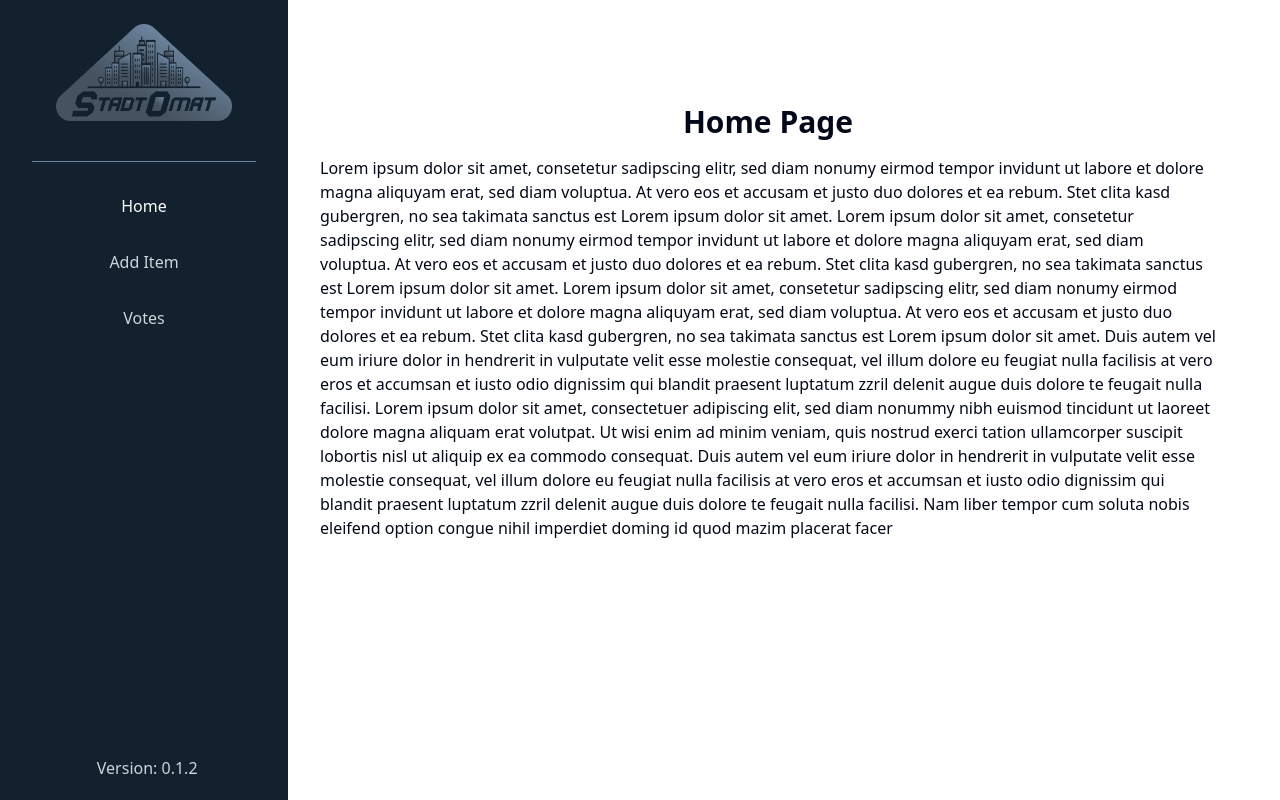
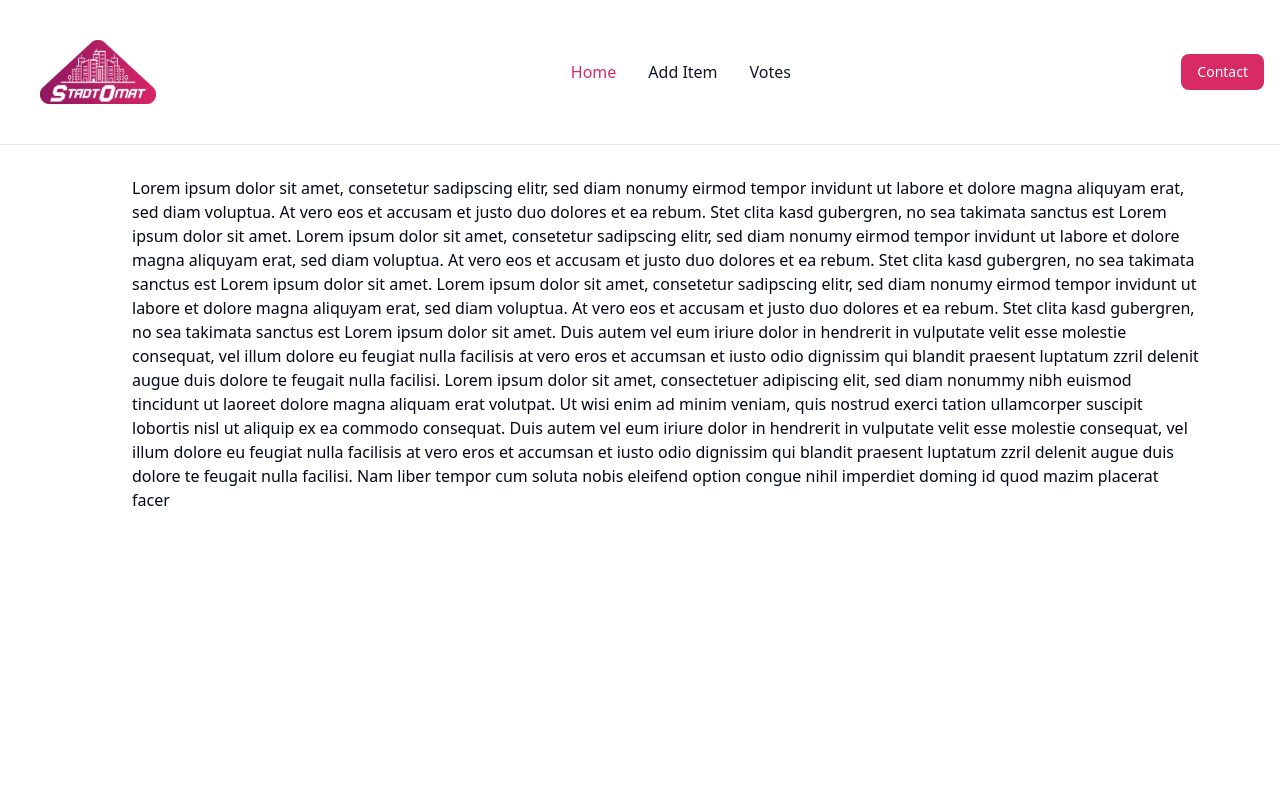
Before and after one commit to Erl-koenig/stadtomat, a Vue app in the folder vote-ui/: page / in a window 1280 px wide. Built offline with nearby package versions, Linux system fonts and the light colour scheme; no server answers.

Commit message:
Responsive navbar

```diff
--- a/vote-ui/index.html
+++ b/vote-ui/index.html
@@ -4,7 +4,7 @@
     <meta charset="UTF-8" />
     <link rel="icon" type="image/png" href="/logo.png" />
     <meta name="viewport" content="width=device-width, initial-scale=1.0" />
-    <title>Vite + Vue + TS</title>
+    <title>Stadtomat</title>
   </head>
   <body>
     <div id="app"></div>
--- a/vote-ui/src/App.vue
+++ b/vote-ui/src/App.vue
@@ -1,33 +1,58 @@
 <template>
-  <div id="app" class="flex max-w-screen-xl mx-auto p-8">
-    <nav class="w-72 pl-8 pr-8 bg-darkest h-screen fixed top-0 left-0">
-      <a href="#" @click.prevent>
+  <div id="app" class="p-12">
+    <nav
+      class="bg-white dark:bg-gray-900 fixed w-full z-20 top-0 start-0 border-b border-gray-200 dark:border-gray-600">
+      <div class="max-w-screen-xl flex flex-wrap items-center justify-between mx-auto p-4">
+        <a href="#" @click.prevent class="flex items-center space-x-3 rtl:space-x-reverse">
           <img src="./assets/logo.png"
-          class="logo h-auto 40 p-6 transition filter duration-300 hover:drop-shadow-[0_0_2em_rgba(108,133,158,0.67)]" />
+            class="logo h-28 p-6 transition filter duration-300 hover:drop-shadow-[0_0_2em_rgba(108,133,158,0.67)]"
+            alt="Stadtomat Logo" />
+          <!-- <span class="self-center text-2xl font-semibold whitespace-nowrap dark:text-white"></span> -->
         </a>
-      <div class="border-b border-medium my-4"></div>
-      <ul class="list-none p-0 flex flex-col items-center mt-4">
-        <li class="my-4">
-          <router-link to="/" class="font-medium text-light hover:text-medium" active-class="text-lightest">
+        <div class="flex md:order-2 space-x-3 md:space-x-0 rtl:space-x-reverse">
+          <button type="button"
+            class="text-white bg-ostMain hover:bg-ostSecondary focus:ring-2 focus:outline-none focus:ring-ostDark font-medium rounded-lg text-sm px-4 py-2 text-center">Contact
+          </button>
+          <button data-collapse-toggle="navbar-sticky" type="button"
+            class="inline-flex items-center p-2 w-10 h-10 justify-center text-sm text-gray-500 rounded-lg md:hidden hover:bg-gray-100 focus:outline-none focus:ring-2 focus:ring-gray-200 dark:text-gray-400 dark:hover:bg-gray-700 dark:focus:ring-gray-600"
+            aria-controls="navbar-sticky" aria-expanded="false">
+            <span class="sr-only">Open main menu</span>
+            <svg class="w-5 h-5" aria-hidden="true" xmlns="http://www.w3.org/2000/svg" fill="none" viewBox="0 0 17 14">
+              <path stroke="currentColor" stroke-linecap="round" stroke-linejoin="round" stroke-width="2"
+                d="M1 1h15M1 7h15M1 13h15" />
+            </svg>
+          </button>
+        </div>
+        <div class="items-center justify-between hidden w-full md:flex md:w-auto md:order-1" id="navbar-sticky">
+          <ul
+            class="flex flex-col p-4 md:p-0 mt-4 font-medium border border-gray-100 rounded-lg bg-gray-50 md:space-x-8 rtl:space-x-reverse md:flex-row md:mt-0 md:border-0 md:bg-white dark:bg-gray-800 md:dark:bg-gray-900 dark:border-gray-700">
+            <li>
+              <router-link to="/"
+                class="block py-2 px-3 text-gray-900 rounded hover:bg-gray-100 md:hover:bg-transparent md:hover:text-ostSecondary md:p-0 md:dark:hover:text-blue-500 dark:text-white dark:hover:bg-gray-700 dark:hover:text-white md:dark:hover:bg-transparent"
+                active-class="text-ostMain">
                 Home
               </router-link>
             </li>
-        <li class="my-4">
-          <router-link to="/additem" class="font-medium text-light hover:text-medium" active-class="text-lightest">
+            <li>
+              <router-link to="/additem"
+                class="block py-2 px-3 text-gray-900 rounded hover:bg-gray-100 md:hover:bg-transparent md:hover:text-ostSecondary md:p-0 md:dark:hover:text-blue-500 dark:text-white dark:hover:bg-gray-700 dark:hover:text-white md:dark:hover:bg-transparent"
+                active-class="text-ostMain">
                 Add Item
               </router-link>
             </li>
-        <li class="my-4">
-          <router-link to="/votes" class="font-medium text-light hover:text-medium" active-class="text-lightest">
+            <li>
+              <router-link to="/votes"
+                class="block py-2 px-3 text-gray-900 rounded hover:bg-gray-100 md:hover:bg-transparent md:hover:text-ostSecondary md:p-0 md:dark:hover:text-blue-500 dark:text-white dark:hover:bg-gray-700 dark:hover:text-white md:dark:hover:bg-transparent"
+                active-class="text-ostMain">
                 Votes
               </router-link>
             </li>
+
           </ul>
-      <div class="absolute bottom-5 p-0 w-4/5">
-        <p class="text-light text-center">Version: {{ version }}</p>
+        </div>
       </div>
     </nav>
-    <div class="ml-56 p-8 pl-16 flex-grow">
+    <div class="ml-5 p-8 pl-16 flex-grow">
       <router-view />
     </div>
   </div>
--- a/vote-ui/src/pages/AddItem.vue
+++ b/vote-ui/src/pages/AddItem.vue
@@ -1,6 +1,5 @@
 <template>
-  <div class="flex flex-col items-center mt-10">
-    <h1 class="mb-4 font-bold	text-3xl">Add Item Page</h1>
+  <div class="flex flex-col items-center mt-24">
     <NewItemForm />
   </div>
 </template>
--- a/vote-ui/src/pages/AllItems.vue
+++ b/vote-ui/src/pages/AllItems.vue
@@ -1,6 +1,5 @@
 <template>
   <div>
-    <h1>All items Page</h1>
   </div>
 </template>
 
--- a/vote-ui/src/pages/Home.vue
+++ b/vote-ui/src/pages/Home.vue
@@ -1,6 +1,5 @@
 <template>
-  <div class="flex flex-col items-center mt-10">
-    <h1 class="mb-4 font-bold	text-3xl">Home Page</h1>
+  <div class="flex flex-col items-center mt-24">
     Lorem ipsum dolor sit amet, consetetur sadipscing elitr, sed diam nonumy eirmod tempor invidunt ut labore et dolore
     magna aliquyam erat, sed diam voluptua. At vero eos et accusam et justo duo dolores et ea rebum. Stet clita kasd
     gubergren, no sea takimata sanctus est Lorem ipsum dolor sit amet. Lorem ipsum dolor sit amet, consetetur sadipscing
--- a/vote-ui/src/pages/Votes.vue
+++ b/vote-ui/src/pages/Votes.vue
@@ -1,6 +1,5 @@
 <template>
-  <div class="flex flex-col items-center mt-10">
-    <h1 class="mb-4 font-bold	text-3xl">Votes Page</h1>
+  <div class="flex flex-col items-center mt-24">
     <ListItems />
   </div>
 </template>
--- a/vote-ui/tailwind.config.js
+++ b/vote-ui/tailwind.config.js
@@ -2,6 +2,7 @@ const animate = require("tailwindcss-animate");
 
 /** @type {import('tailwindcss').Config} */
 module.exports = {
+  purge: ["./index.html", "./src/**/*.{vue,js,ts,jsx,tsx}"],
   darkMode: ["class"],
   safelist: ["dark"],
   prefix: "",
@@ -28,6 +29,10 @@ module.exports = {
         medium: "#6C859E",
         dark: "#46525E",
         darkest: "#12212D",
+
+        ostMain: "#d82a65",
+        ostSecondary: "#8d185f",
+        ostDark: "#1a1a1a",
 
         border: "hsl(var(--border))",
         input: "hsl(var(--input))",
```
Also changed, not shown: vote-ui/src/assets/logo.png, vote-ui/src/style.css (line endings or trailing spaces). Lines whose indentation alone changed are shown as unchanged.
